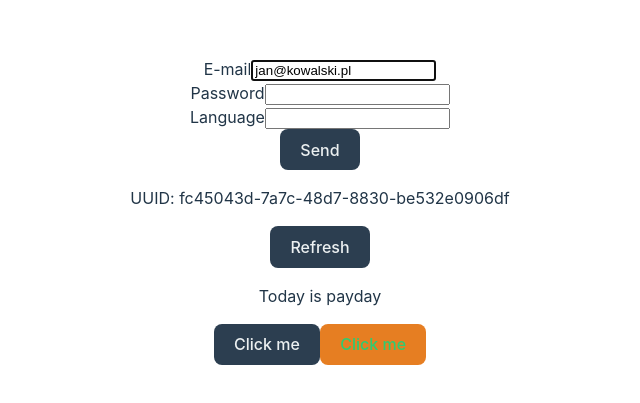
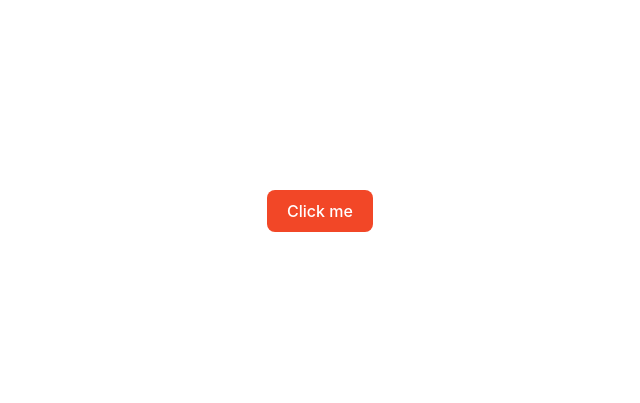
Before and after one commit to patrykomiotek/ocdkrkapp, a React (Vite) app: page / in a window 1280 px wide. Shown: the part 189-592 px from the top of the page, without its empty margins (320-960 px from the left). Built offline with nearby package versions, Linux system fonts and the light colour scheme.

Commit message:
feat: MagicButton component with forwardRef

```diff
--- a/src/App.tsx
+++ b/src/App.tsx
@@ -1,27 +1,54 @@
+import { MouseEventHandler, useEffect, useRef } from "react";
 import "./App.css";
 import { Generator } from "./components/Generator";
 import { RegistrationFormRefs } from "./components/RegistrationFormRefs/RegistrationFormRefs";
 import { RegistrationFormRefsCustomInput } from "./components/RegistrationFormRefsCustomInput";
 import { RegistrationFormState } from "./components/RegistrationFormState";
 
-import { Text, Button } from "./ui";
+import { Text, Button, MagicButton } from "./ui";
 // import { Text } from "./ui/Text/Text";
 // import { Text as Kaczka } from "./ui/Text/Text";
 
 function App() {
+  const buttonRef = useRef<HTMLButtonElement>(null);
+
+  useEffect(() => {
+    if (buttonRef.current) {
+      buttonRef.current.style.backgroundColor = "#F24727";
+    }
+  }, []);
+
+  const handleMouseEnter: MouseEventHandler<HTMLButtonElement> = () => {
+    if (buttonRef.current) {
+      buttonRef.current.style.backgroundColor = "#17A789";
+    }
+  };
+
+  const handleMouseLeave: MouseEventHandler<HTMLButtonElement> = () => {
+    if (buttonRef.current) {
+      buttonRef.current.style.backgroundColor = "#293250";
+    }
+  };
+
   return (
     <>
       {/* <h1 className="text-3xl font-bold underline">
         Hello world!
       </h1> */}
       <div>
-        <RegistrationFormRefsCustomInput />
+        <MagicButton
+          ref={buttonRef}
+          label="Click me"
+          onMouseEnter={handleMouseEnter}
+          onMouseLeave={handleMouseLeave}
+        />
+        {/* <RegistrationFormRefsCustomInput /> */}
         {/* <RegistrationFormRefs /> */}
         {/* <RegistrationFormState /> */}
-        <Generator />
-        <Text>Today is payday</Text>
-        <Button label="Click me" type="submit" />
-        <Button label="Click me" bgColor="carrot" color="emerald" />
+        {/* <Generator /> */}
+        {/* <Text>Today is payday</Text> */}
+        {/* <Button label="Click me" type="submit" /> */}
+        {/* <Button label="Click me" bgColor="carrot" color="emerald" /> */}
       </div>
     </>
   );
--- a/src/ui/MagicButton/MagicButton.tsx
+++ b/src/ui/MagicButton/MagicButton.tsx
@@ -1,12 +1,14 @@
 import {
-  useEffect,
+  forwardRef,
   type ComponentPropsWithRef,
-  useRef,
+  type Ref,
   MouseEventHandler,
 } from "react";
 
 type Props = {
   label: string;
+  onMouseEnter: MouseEventHandler<HTMLButtonElement>; // eventually get from ComponentProps and mark as required
+  onMouseLeave: MouseEventHandler<HTMLButtonElement>;
 } & ComponentPropsWithRef<"button">;
 
 // stable reference
@@ -15,43 +17,21 @@ const styles = {
   backgroundColor: "#293250",
 };
 
-export const MagicButton = ({ label, ...rest }: Props) => {
-  // new reference on each render
-  // const styles = {
-  //   color: "#ffffff",
-  //   backgroundColor: "#293250",
-  // };
-  const buttonRef = useRef<HTMLButtonElement>(null);
-  // const numberRef = useRef<number>(0);
-  // const setRef = useRef(new Set());
-
-  useEffect(() => {
-    if (buttonRef.current) {
-      buttonRef.current.style.backgroundColor = "#F24727";
-    }
-  }, []);
-
-  const handleMouseEnter: MouseEventHandler<HTMLButtonElement> = () => {
-    if (buttonRef.current) {
-      buttonRef.current.style.backgroundColor = "#17A789";
-    }
-  };
-
-  const handleMouseLeave: MouseEventHandler<HTMLButtonElement> = () => {
-    if (buttonRef.current) {
-      buttonRef.current.style.backgroundColor = "#293250";
-    }
-  };
-
+export const MagicButton = forwardRef(
+  (
+    { label, onMouseEnter, onMouseLeave, ...rest }: Props,
+    ref: Ref<HTMLButtonElement>
+  ) => {
     return (
       <button
-      ref={buttonRef}
+        ref={ref}
         style={styles}
-      onMouseEnter={handleMouseEnter}
-      onMouseLeave={handleMouseLeave}
+        onMouseEnter={onMouseEnter}
+        onMouseLeave={onMouseLeave}
         {...rest}
       >
         {label}
       </button>
     );
-};
+  }
+);
--- a/src/ui/index.ts
+++ b/src/ui/index.ts
@@ -2,3 +2,4 @@
 export * from "./Text";
 export * from "./Button";
 export * from "./Input";
+export * from "./MagicButton";
```
Also changed, not shown: src/ui/MagicButton/MagicButtonv1.tsx (added, +57 -0 lines). Lines whose indentation alone changed are shown as unchanged.
